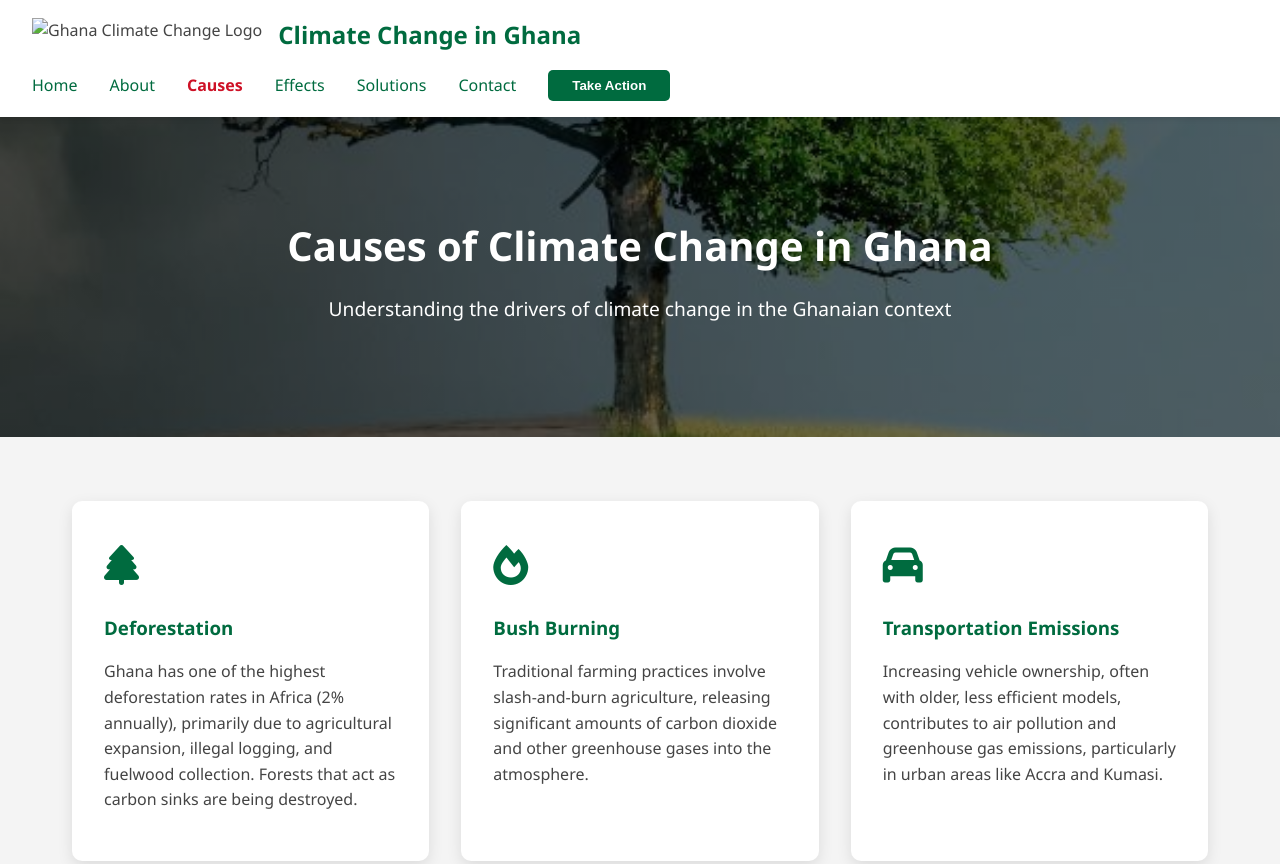
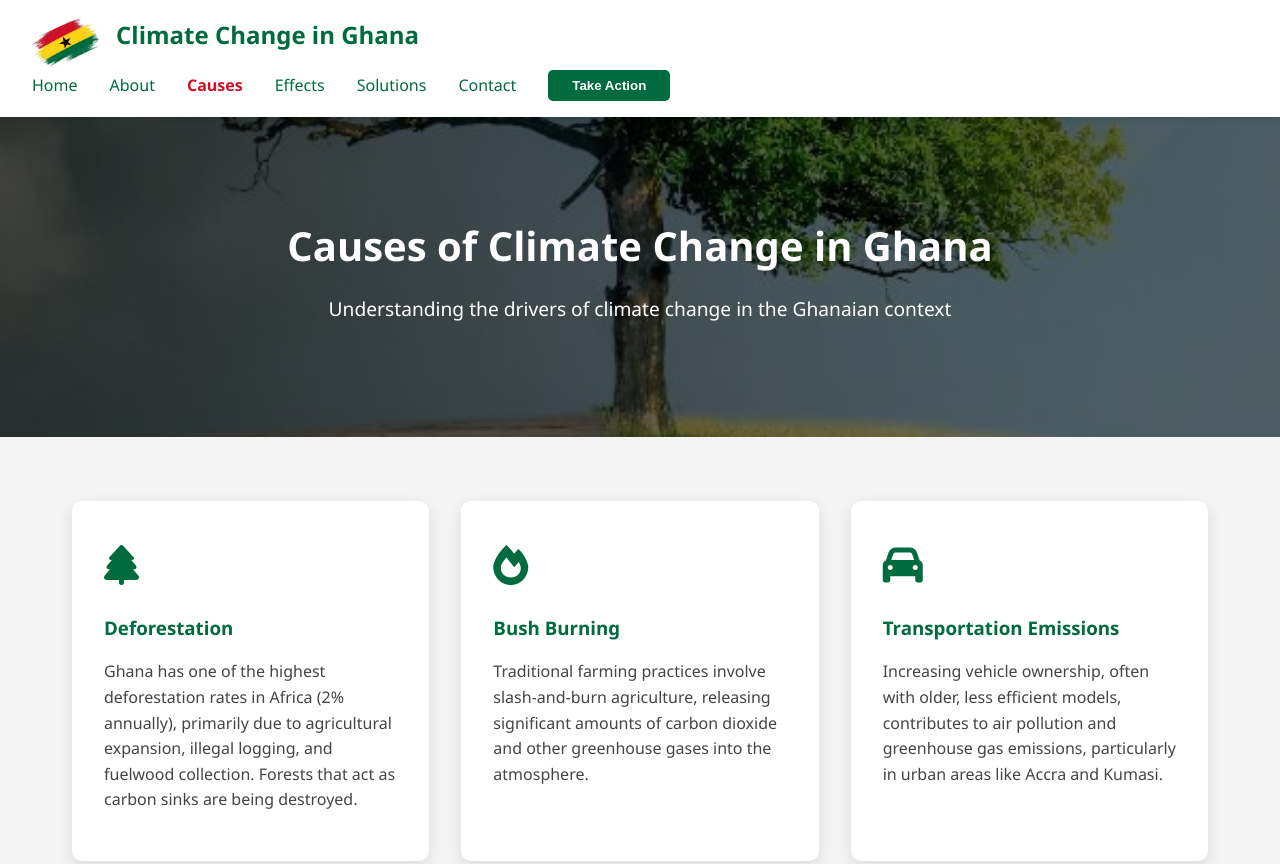
Before and after one commit to Spidey2342/chelsea, a plain HTML site: page code/causes.html in a window 1280 px wide. Shown: the top 864 px of the page. Drawn offline with nearby package versions, Linux system fonts and the light colour scheme.

Commit message:
Update causes.html

```diff
--- a/code/causes.html
+++ b/code/causes.html
@@ -10,7 +10,7 @@
 <body>
     <header>
         <div class="logo">
-            <img src="images/ghana-flag.png" alt="Ghana Climate Change Logo">
+             <img src="image/b60fc23c-ba96-4811-ab09-8ccec208cff2.jpg" alt="Ghana Climate Change Logo">
             <h1>Climate Change in Ghana</h1>
         </div>
         <nav>
```
